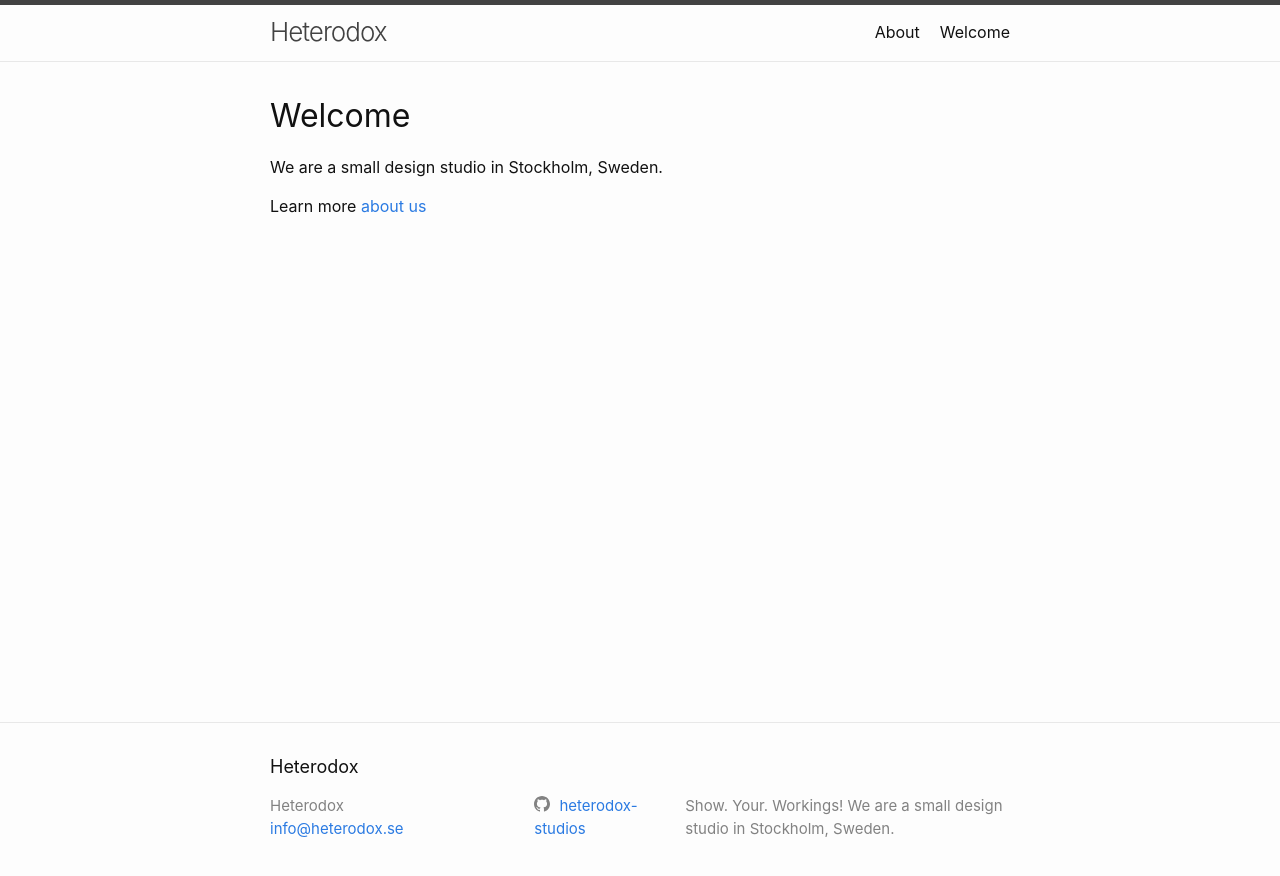
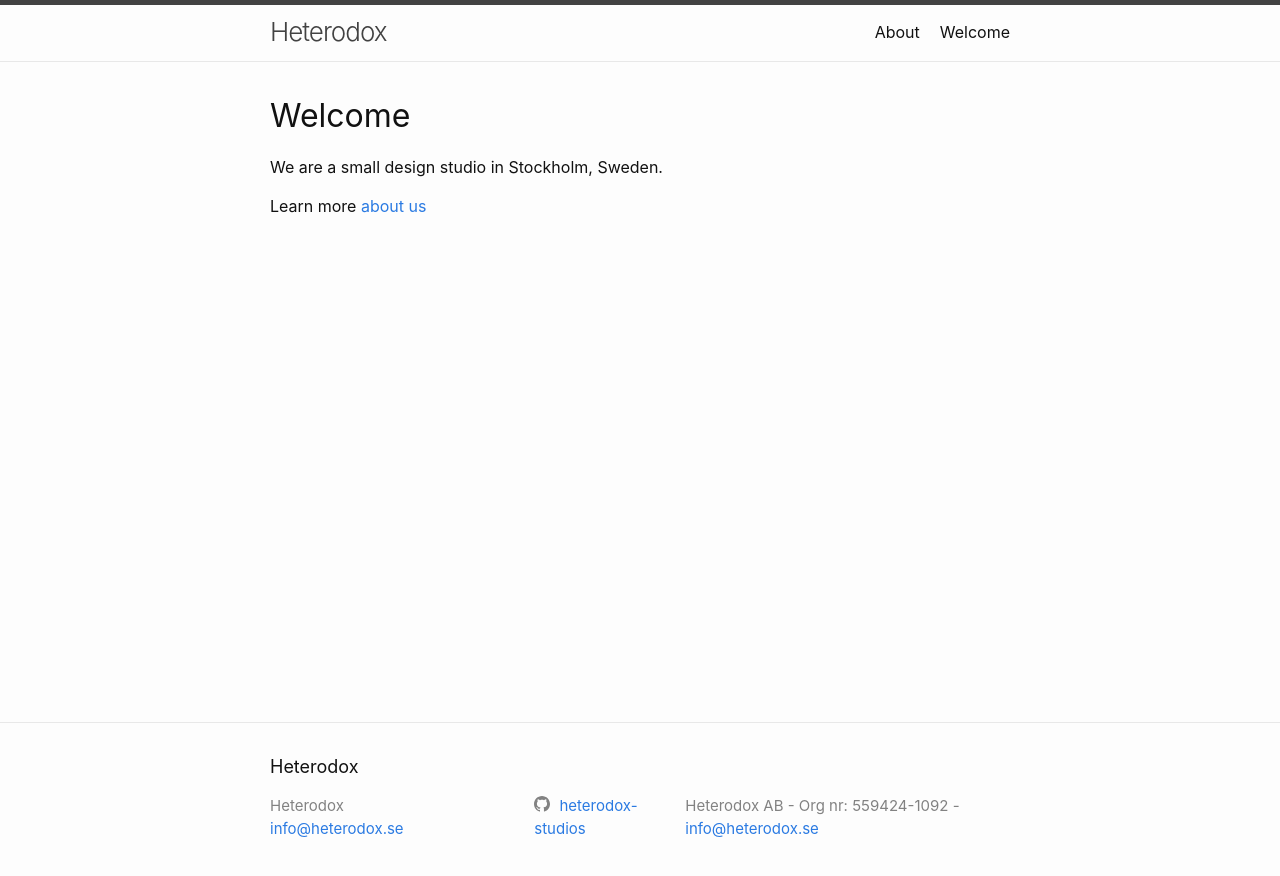
Before and after one commit to heterodox-studios/heterodox-studios.github.io, a Jekyll site: the page built from index.md, in a window 1280 px wide. Shown: the top 876 px of the page. Built offline with Jekyll 4.4.1, drawn with Linux system fonts in a browser that asks for light colours.

Commit message:
Fuller company info in footer

```diff
--- a/_includes/footer.html
+++ b/_includes/footer.html
@@ -26,7 +26,7 @@
       </div>
 
       <div class="footer-col footer-col-3">
-        <p>{{- site.description | escape -}}</p>
+        <p>Heterodox AB - Org nr: 559424-1092 - <a href="mailto:info@heterodox.se">info@heterodox.se</a></p>
       </div>
     </div>
 
```
